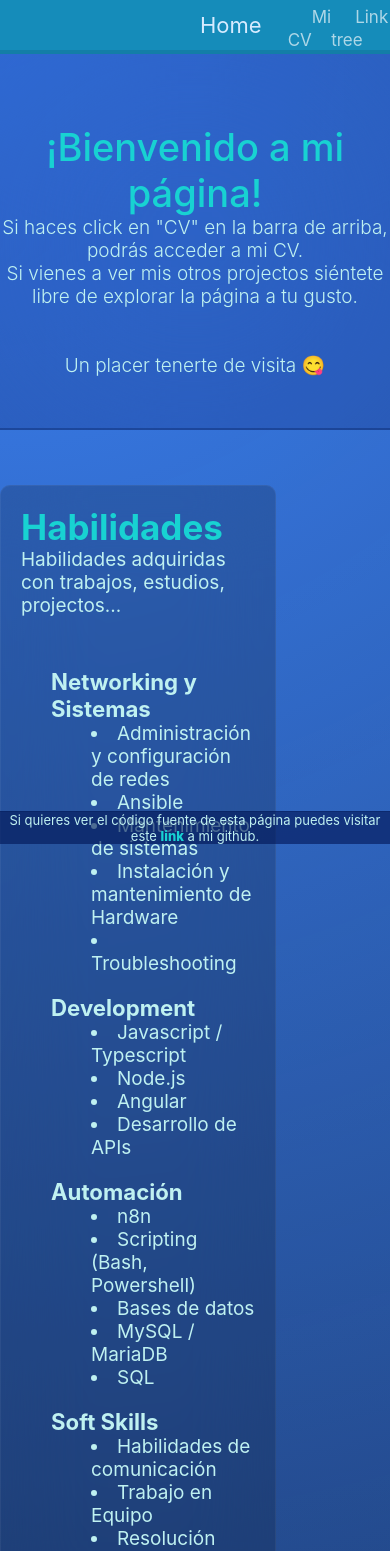
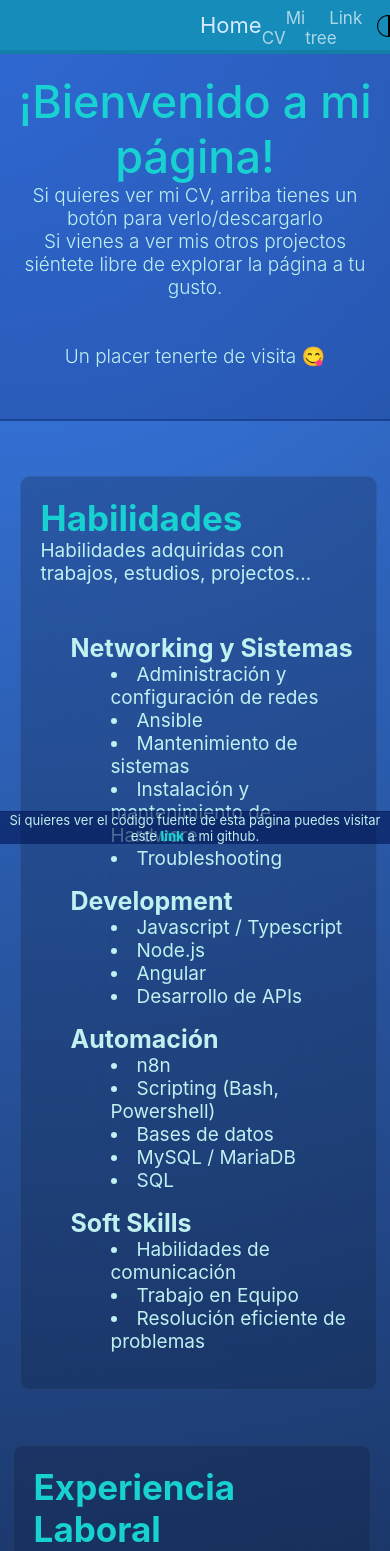
Before and after one commit to miler2/my_angular_page, an Angular app: page / in a window 390 px wide. Shown: the top 1551 px of the page. Built offline with nearby package versions, Linux system fonts and the light colour scheme.

Commit message:
I have made the mobile style viable too, the entire website is now usable, but can be better

```diff
--- a/src/app/components/landpage/landpage.component.css
+++ b/src/app/components/landpage/landpage.component.css
@@ -13,12 +13,12 @@
 
 /* Intro */
 /* --------------------------------------------------------------------------------------------------- */
-.landpage_intro_text{
+.landpage_intro_text {
     /* Structure */
-    margin: var(--devices-landpage_intro_text-margin);
     width: 100%;
-    padding-top: 70px;
+    padding-top: var(--devices-landpage_intro_text-padding-top);
     padding-bottom: 26px;
+    flex-direction: column;
 
     /* Style */
     backdrop-filter: blur(100px);
@@ -31,6 +31,7 @@
 .landpage_intro {
     /* Structure */
     margin-bottom: 25px;
+    width: 90%;
 
     /* Styles */
     font-weight: var(--devices-landpage_intro-font-weight);
@@ -48,7 +49,7 @@
     gap: 55px;
 
     /* Structure */
-    /* width: 90%; */
+    width: 90%;
 }
 
 .landpage_section{
@@ -60,7 +61,7 @@
 
     /* Structure */
     padding: 20px;
-    width: 60%;
+    width: var(--devices-landpage_section-width);
 
     /* Styles */
     /* background-color: var(--landpage-landpage_sections-background-color); */
@@ -92,22 +93,15 @@
     border-radius: 10px;
 }
 
-.landpage_section_left {
-    /* Structure */
-    /* text-align: left; */
-}
+/* .landpage_section_left {
+    text-align: left;
+} */
 
 .landpage_section_right {
     /* Structure */
     /* text-align: right; */
     align-self: flex-end;
 }
-
-h2 {
-    /* Style */
-    font-size: 35px;
-}
-
 
 dl {
     /* Structure */
@@ -139,7 +133,7 @@ dt > p{
 }
 
 .fixed_bottom > a {
-    color: var(--landpage-main_text-color);
+    color: var(--main_text-color);
     font-weight: 800;
 }
 
--- a/src/app/components/landpage/landpage.component.html
+++ b/src/app/components/landpage/landpage.component.html
@@ -1,11 +1,10 @@
 <div class="landpage">
-    <div class="landpage_intro_text">
+    <div class="landpage_intro_text container_fluid">
         <h1>¡Bienvenido a mi página!</h1>
         <p class="landpage_intro">
-            Si haces click en "CV" en la barra de arriba, podrás acceder a mi CV. <br>
-            Si vienes a ver mis otros projectos siéntete libre de explorar la página a tu gusto. <br>
-            <br>
-            <br>
+            Si quieres ver mi CV, arriba tienes un botón para verlo/descargarlo <br>
+            Si vienes a ver mis otros projectos siéntete libre de explorar la página a tu gusto.
+            <br><br><br>
             Un placer tenerte de visita 😋
         </p>
     </div>
--- a/src/app/components/navbar/navbar.component.css
+++ b/src/app/components/navbar/navbar.component.css
@@ -23,9 +23,6 @@
 
 /* Main navbar link (redirects to "home" page) */
 .navbar_brand {
-    /* Structure */
-    margin-right: var(--devices-navbar_brand-margin-right);
-
     /* Style */
     color: var(--default-text-color);
     font-size: 22px;
--- a/src/app/styles/styles.css
+++ b/src/app/styles/styles.css
@@ -40,8 +40,8 @@
         min-height: 100vh;
 
     /* LANDPAGE */
-    --landpage-main_text-color: rgb(24, 210, 210);
-    --landpage-p_text-color: rgb(191, 241, 241);
+    --main_text-color: rgb(24, 210, 210);
+    --p_text-color: rgb(191, 241, 241);
 }
 /* ********************************************************* */
 
@@ -50,7 +50,10 @@
 [device=mobile] {
     /* BODY (general values) */
     /* ---------------------------------------------------- */
-    --devices-body-font-size: 13px;
+    --devices-h1-font-size: 30px;
+    --devices-h2-font-size: 24px;
+    --devices-h3-font-size: 18px;
+    --devices-p-font-size: 13px;
     /* ---------------------------------------------------- */
 
 
@@ -58,33 +61,18 @@
     /* ---------------------------------------------------- */
     /* navbar */
     --devices-navbar-padding: 10px 25px 10px 30px;
-
-    /* navbar_brand */
-    --devices-navbar_brand-margin-right: 0px;
-
-    /* nav_link */
     --devices-nav_link-font-size: 15px;
-
-    /* link_on_the_right */
     --devices-link_on_the_right-width: 70px;
-
-    /* navbar_theme_icon_image */
     --devices-navbar_theme_icon_image-margin: 5px 0 0 10px;
     /* ---------------------------------------------------- */
 
 
     /* LANDPAGE */
     /* ---------------------------------------------------- */
-    /* h1 */
     --devices-h1-font-weight: 500;
-
-    /* landpage_text */
-    --devices-landpage_intro_text-margin: 100px 30px 0 30px;
-
-    /* landpage_intro */
+    --devices-landpage_intro_text-padding-top: 70px;
     --devices-landpage_intro-font-weight: 350;
-
-    /* fixed_bottom */
+    --devices-landpage_section-width: 88%; /* With this the sections are level with each other, it's just here because desktop's one is different and if i want to change it */
     --devices-fixed_bottom-font-size: 9px;
     /* ---------------------------------------------------- */
 
@@ -99,41 +87,28 @@
 [device=desktop] {
     /* BODY (general values) */
     /* ---------------------------------------------------- */
-    --devices-body-font-size: 19px;
+    --devices-h1-font-size: 45px;
+    --devices-h2-font-size: 35px;
+    --devices-h3-font-size: 25px;
+    --devices-p-font-size: 19px;
     /* ---------------------------------------------------- */
 
 
     /* NAVBAR */
     /* ---------------------------------------------------- */
-    /* navbar */
     --devices-navbar-padding: 10px 130px 10px 200px;
-
-    /* navbar_brand */
     --devices-navbar_brand-margin-right: 26px;
-
-    /* nav_link */
     --devices-nav_link-font-size: 17px;
-
-    /* link_on_the_right */
-    /* --devices-link_on_the_right-width: 70px; */
-
-    /* navbar_theme_icon_image */
     --devices-navbar_theme_icon_image-margin: 5px 0 0 15px;
     /* ---------------------------------------------------- */
 
 
     /* LANDPAGE */
     /* ---------------------------------------------------- */
-    /* h1 */
     --devices-h1-font-weight: 500;
-
-    /* landpage_text */
-    --devices-landpage_intro_text-margin: 50px 0 0 0;
-
-    /* landpage_intro */
     --devices-landpage_intro-font-weight: 350;
-
-    /* fixed_bottom */
+    --devices-landpage_intro_text-padding-top: 70px;
+    --devices-landpage_section-width: 90%;
     --devices-fixed_bottom-font-size: 13px;
     /* ---------------------------------------------------- */
 
@@ -150,11 +125,8 @@ body{
     /* Structure */
     margin: 0px;
 
-    /* Color */
-    /* background-color: var(--body-background-color); */
+    /* Style */
     font-family: var(--font-family);
-    font-size: var(--devices-body-font-size);
-
     background: var(--body-background);
 }
 
@@ -162,24 +134,28 @@ h1{
     /* Structure */
     margin: 0px;
 
-    /* Styles */
+    /* Style */
     font-weight: var(--devices-h1-font-weight);
-    color: var(--landpage-main_text-color);
+    font-size: var(--devices-h1-font-size);
+    color: var(--main_text-color);
 }
 
 h2 {
     margin: 0px;
-    color: var(--landpage-main_text-color);
+    color: var(--main_text-color);
+    font-size: var(--devices-h2-font-size);
 }
 
 h3 {
     margin: 0px;
-    color: var(--landpage-p_text-color);
+    color: var(--p_text-color);
+    font-size: var(--devices-h3-font-size);
 }
 
 p{
     margin: 0px;
-    color: var(--landpage-p_text-color);
+    color: var(--p_text-color);
+    font-size: var(--devices-p-font-size);
 }
 
 .container_fluid {
```
